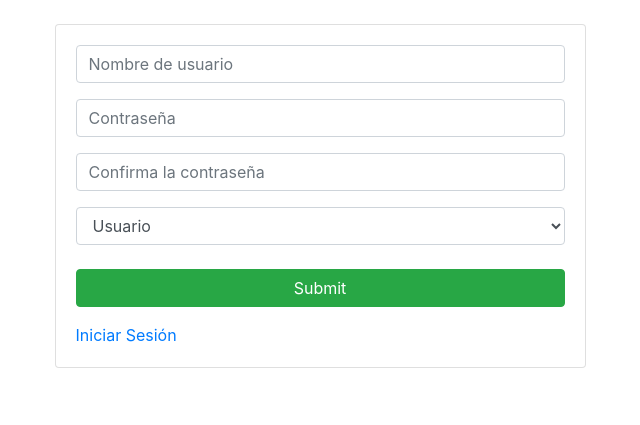
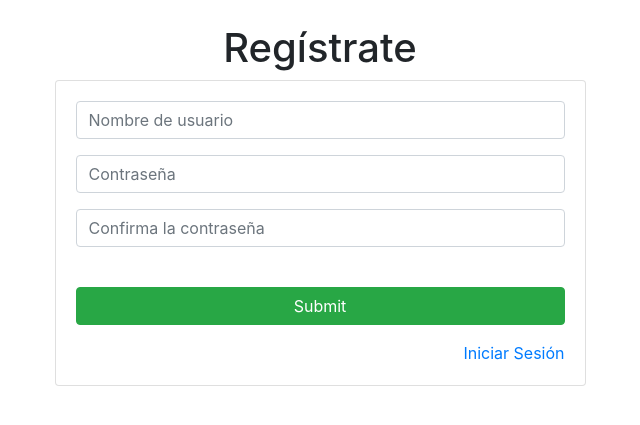
Before and after one commit to zerofelx/Sugerencias-La-Salle, a PHP site: page /login.php?form=register in a window 1280 px wide. Shown: the part 56-481 px from the top of the page, without its empty margins (320-960 px from the left). Run offline with PHP 8.4, Linux system fonts and the light colour scheme; data that the repository does not hold is empty; some libraries are stand-ins or nearby versions.

Commit message:
Agregando título "Regístrate"

```diff
--- a/includes/components/create_user.php
+++ b/includes/components/create_user.php
@@ -1,4 +1,5 @@
 <div class="col-md-6">
+    <h1 class="text-center">Regístrate</h1>
 
     <?php include ("status_message.php") ?>
 
@@ -14,17 +15,11 @@
             <div class="form-group">
                 <input type="password" name="confirm_password" id="confirm_password" placeholder="Confirma la contraseña" class="form-control">
             </div>
-            <div class="from-group">
-                <select name="rol" id="rol" class="form-control">
-                    <option value="user">Usuario</option>
-                    <option value="admin">Administrador</option>
-                </select>
-            </div>
             <br>
             <div class="form-group text-center">
                 <input type="submit" class="btn btn-success btn-block" name="create_user">
             </div>
         </form>
-        <a href="login.php?form=login">Iniciar Sesión</a>
+        <a class="text-right" href="login.php?form=login">Iniciar Sesión</a>
     </div>
 </div>
```
